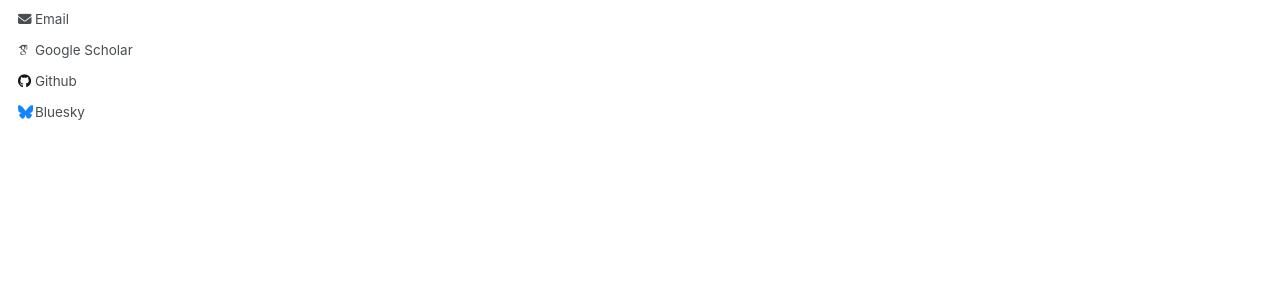
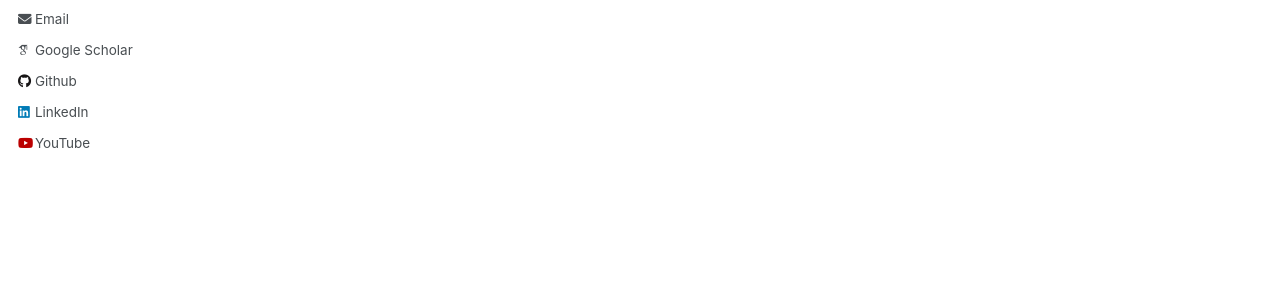
Before and after one commit to kauroy1994/home, a Jekyll site: the page built from _pages/about.md, in a window 1280 px wide. Shown: the part 430-725 px from the top of the page. Built offline with Jekyll 4.4.1, drawn with Linux system fonts in a browser that asks for light colours; some web fonts are replaced; some of the changed lines change nothing that is shown.

Commit message:
Update _config.yml

```diff
--- a/_config.yml
+++ b/_config.yml
@@ -37,30 +37,10 @@ author:
   github           : "kauroy1994"
 
   # Social media
-  bluesky          : "bsky.app" # Replace this with you Bluesky username
-  facebook         : # Username
-  flickr           : # Username
-  foursquare       : # Username
-  goodreads        : # Username
-  google_plus      : # Username
-  keybase          : # Username
-  instagram        : # Username
-  lastfm           : # Username
-  linkedin         : # Username
-  mastodon         : # URL
-  medium           : # URL
-  pinterest        : # Username
-  soundcloud       : # Username
-  steam            : # Username
-  telegram         : # URL
-  tumblr           : # Username
-  twitter          : # Username for X / Twitter
-  vine             : # Username
-  weibo            : # Username
-  wikipedia        : # Username
-  xing             : # Username
-  youtube          : # Username
-  zhihu            : # URL
+
+  linkedin         : "https://www.linkedin.com/in/kaushik-roy-b8a323ab/"
+  youtube          : "https://www.youtube.com/channel/UCMqffO7uMGT8tF61tFsP1-w"
+
 
 
 # Site Settings
```
